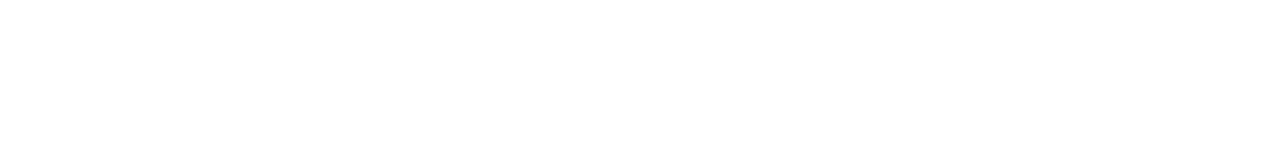
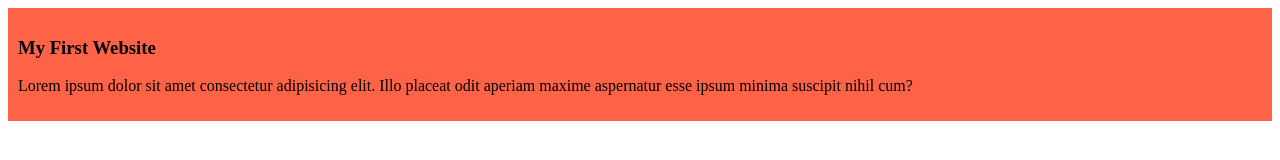
Before and after one commit to jaforis/my-simple-website2, a plain HTML site: page index.html in a window 1280 px wide. Drawn offline with Linux system fonts and the light colour scheme.

Commit message:
added first website

```diff
--- a/index.html
+++ b/index.html
@@ -4,8 +4,12 @@
     <meta charset="UTF-8">
     <meta name="viewport" content="width=device-width, initial-scale=1.0">
     <title>My Simple Website</title>
+    <link rel="stylesheet" href="styles/blog.css">
 </head>
 <body>
-
+    <div>
+        <h3>My First Website</h3>
+        <p>Lorem ipsum dolor sit amet consectetur adipisicing elit. Illo placeat odit aperiam maxime aspernatur esse ipsum minima suscipit nihil cum?</p>
+    </div>
 </body>
 </html>
--- /dev/null
+++ b/styles/blog.css
@@ -0,0 +1,4 @@
+div{
+    background-color: tomato;
+    padding: 10px;
+}
```
